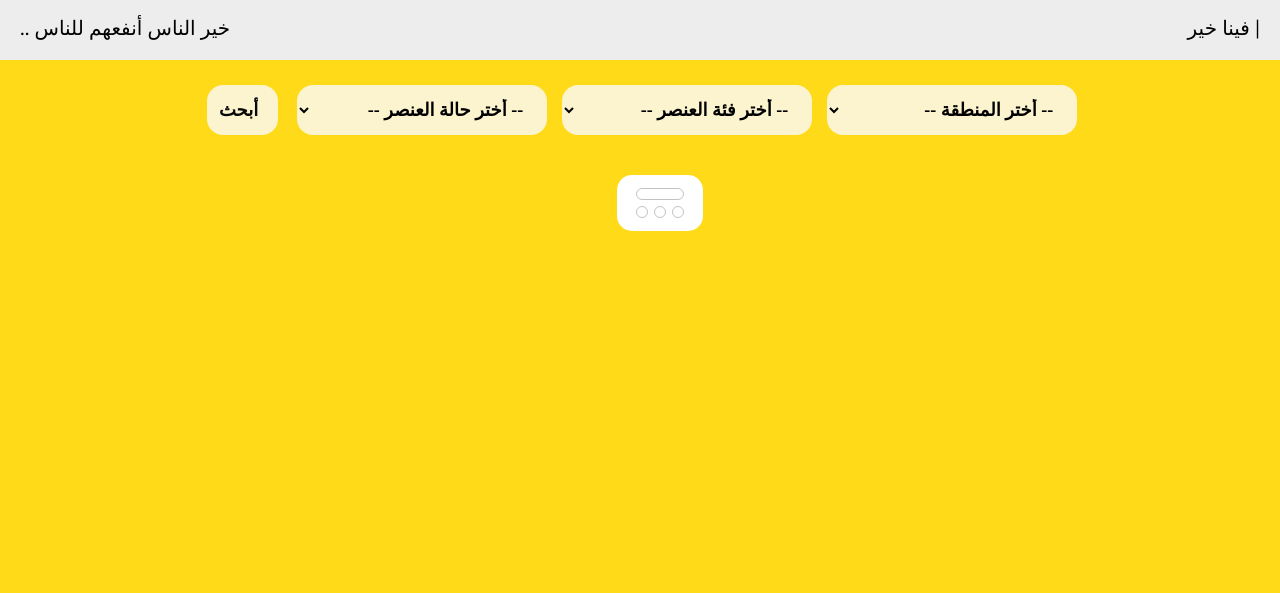
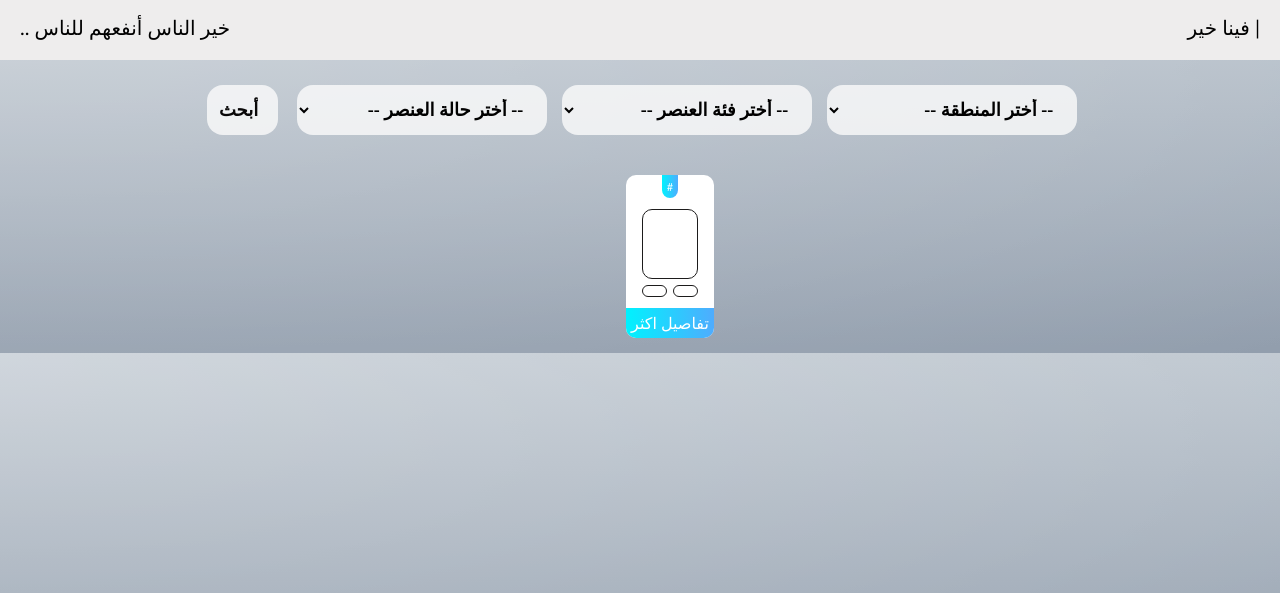
Before and after one commit to hus7sam/w, a PHP site: page /dispaly.php in a window 1280 px wide. Shown: the top 593 px of the page. Run offline with PHP 8.4, Linux system fonts and the light colour scheme; tables that the repository leaves empty or names only in its code hold one stand-in row (values such as "Sample post"); data that the repository does not hold is empty.

Commit message:
done all  PDO

```diff
--- a/dispaly.php
+++ b/dispaly.php
@@ -83,7 +83,7 @@
     require 'Connection.php';
     $conn = new PDO("mysql:host=$dbhost;dbname=$dbname", $dbusername, $dbpassword,$options);
     $sql = "select *
-            from items
+            from item
             order by itemDate DESC ";
     $stmt = $conn->prepare($sql);
     $stmt->execute();
@@ -93,20 +93,39 @@
         ?>
  <div class='grid-item'>
 
+
+         <p class="link_item"><?php echo '#'. $row['ID']; ?> </p>
+
         <table>
-                <tr>
-                    <td COLSPAN='3'><?php echo $row['itemCity']; ?> </td>
+
+            <tr>
+
+
+                    <td COLSPAN='2' class="td_desc">
+                        <?php
+
+                        $string = strip_tags($row['Description']);
+                        if (strlen($string) > 100) {
+
+                            // truncate string
+                            $stringCut = substr($string, 0, 100);
+                            $endPoint = strrpos($stringCut, ' ');
+
+                            //if the string doesn't contain any space then it will cut without word basis.
+                            $string = $endPoint? substr($stringCut, 0, $endPoint) : substr($stringCut, 0);
+                            echo $string . " ..." ;
+                        } ?></td>
                 </tr>
 
                 <tr ALIGN='CENTER'>
-                    <td><?php echo $row['itemState']; ?></td>
-                    <td><?php echo $row['itemCity']; ?></td>
-                    <td><?php  echo $row['itemNumber']; ?> </td>
+                    <td><?php echo $row['City']; ?></td>
+                    <td><?php  echo $row['Number']; ?> </td>
                 </tr>
 
             </table>
-<!--            <img src='' class='imh_grid'>-->
+     <a class="link_item" href="dispaly.php">تفاصيل اكثر</a>
        </div>
+
 <?php }  ?>
 
 
--- a/style.css
+++ b/style.css
@@ -264,9 +264,9 @@
 /*  start  Display Page  */
 .Display_Body
 {
-    background-color: rgba(255, 215, 0, 0.9);
+    background: linear-gradient(-180deg, #BCC5CE 0%, #929EAD 98%), radial-gradient(at top left, rgba(255,255,255,0.30) 0%, rgba(0,0,0,0.30) 100%);
+    background-blend-mode: screen;    margin: auto auto;
 
-    margin: auto auto;
 }
 
 
@@ -275,24 +275,48 @@
     height: fit-content;
     width: fit-content;
     margin: auto auto;
-    grid-template-columns:  auto auto auto ;
+    grid-template-columns: auto auto auto auto ;
     justify-content: center;
     /*background-color: rgba(7, 7, 7, 0.5);*/
     padding: 15px 30px;
-    border-radius: 2px;
+    /*border-radius: 2px;*/
     grid-gap: 20px ;
 
 }
 
 .grid-item {
-
+    display: block;
     background-color: white;
     /*border: 1px solid rgba(0, 0, 0, 0.8);*/
     text-align: center;
-    border-radius: 15px;
+    border-radius: 10px;
     /*border: 1px solid #c4c3c3;*/
-    padding: 2px 3px;
+    padding: 0px;
 }
+
+.link_item
+{
+    display: block;
+    width:100%;
+    margin: 0px auto;
+    padding:5px 5px;
+    background-image: linear-gradient(to right, #00f2fe 0%, #4facfe 100%);
+    color: white;
+    text-align: center;
+    text-decoration: none;
+    border-radius:0px 0px 10px 10px ;
+
+}
+
+.link_item:hover
+{
+    background-image: linear-gradient(to right, #4facfe 0%, #00f2fe 100%);}
+
+.td_desc
+{
+    height: 70px;
+}
+
 
 .grid-item table ,td
 {
@@ -304,11 +328,12 @@
     border-spacing: 0.4rem;
 }
 
+
 .grid-item td
 {
     width: fit-content;
     max-height: fit-content;
-    border: 1px solid #c4c3c3;
+    border: 1px solid #1d1c1c;
     border-radius:10px;
     padding: 5px 5px;
 
@@ -316,12 +341,9 @@
 
 .grid-item:hover
 {
-    background-color: rgba(14, 13, 13, 0.9);
-    color: white;
-
+    background-image: linear-gradient(120deg, #89f7fe 0%, #66a6ff 100%);
+    color: black;
 }
-
-
 
 .grid-item p{
     font-size: 11px ;
@@ -338,7 +360,6 @@
 .DisplayHead
 {
     display: grid;
-
     width: 100%;
     margin: 20px  auto;
     grid-template-columns:  auto auto auto  auto ;
@@ -350,7 +371,6 @@
 
 .diHead
 {
-
     width: fit-content;
     /*border: 1px solid rgba(0, 0, 0, 0.8);*/
     text-align: center;
```
